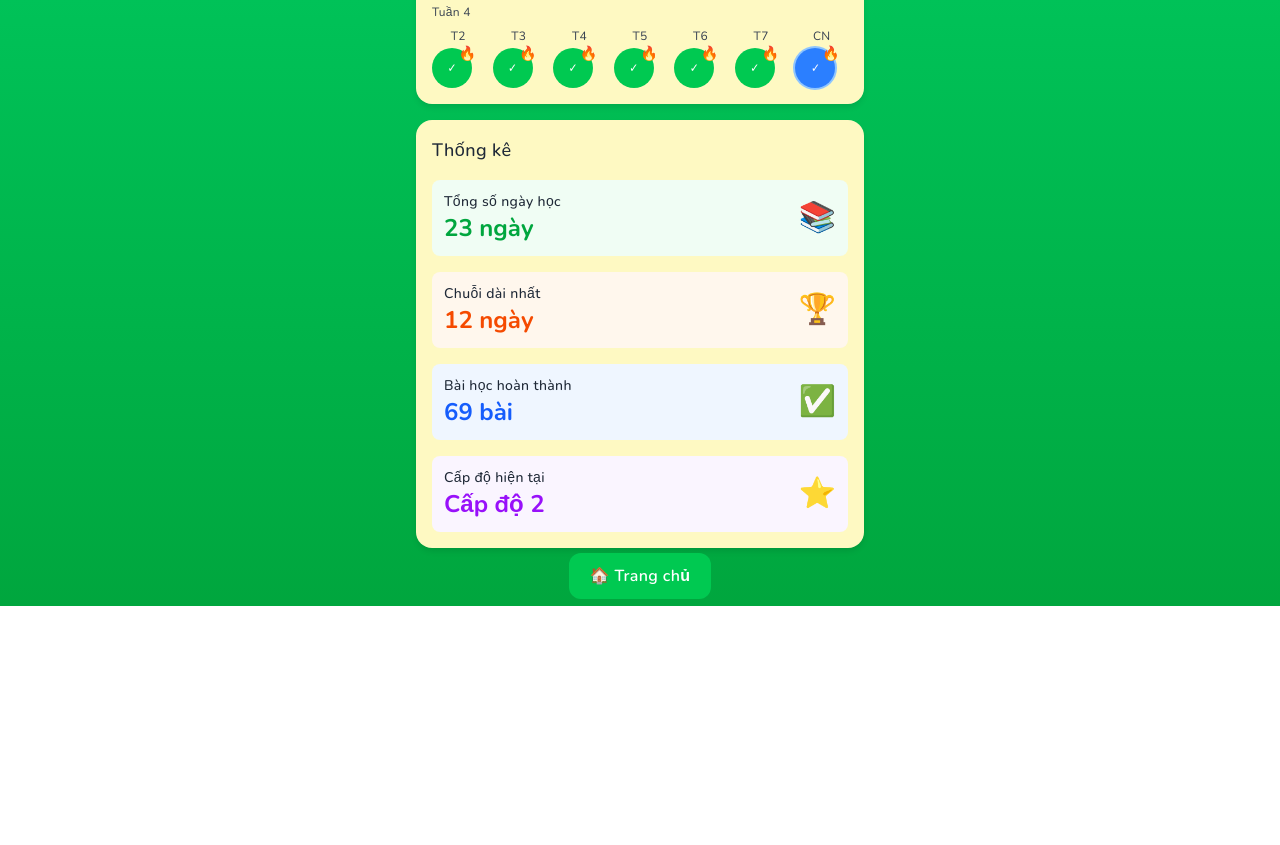
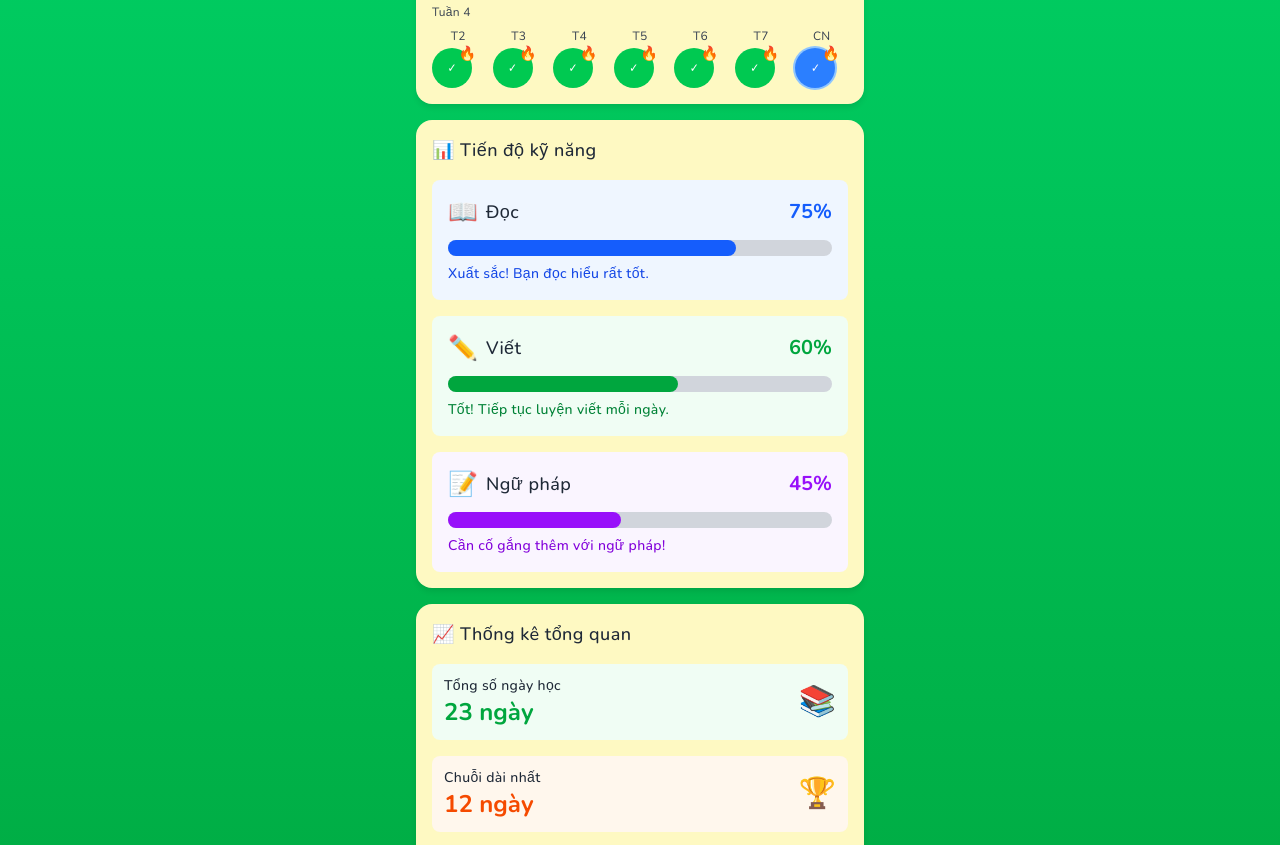
Before and after one commit to duchuyltt122/EzEdu, a Next.js app: page /tien-do in a window 1280 px wide. Shown: the part 620-1465 px from the top of the page. Before the commit the page ends 1226 px from the top, so only its background shows below. Built offline with nearby package versions, Linux system fonts and the light colour scheme.

Commit message:
update tien do

```diff
--- a/src/app/page.tsx
+++ b/src/app/page.tsx
@@ -122,6 +122,56 @@ export default function Home() {
             </div>
           </div>
 
+          {/* Skills Progress Section */}
+          <div className="bg-yellow-100 mobile-card shadow-lg">
+            <h3 className="text-lg font-bold text-readable vietnamese-text mb-4">📊 TIẾN ĐỘ KỸ NĂNG</h3>
+
+            <div className="space-y-4">
+              <div>
+                <div className="flex justify-between mb-2">
+                  <span className="text-sm font-medium text-readable vietnamese-text">📖 Đọc</span>
+                  <span className="text-sm font-bold text-blue-600">75%</span>
+                </div>
+                <div className="w-full bg-gray-300 rounded-full h-3">
+                  <div className="bg-blue-600 h-3 rounded-full transition-all duration-500" style={{width: '75%'}}></div>
+                </div>
+              </div>
+
+              <div>
+                <div className="flex justify-between mb-2">
+                  <span className="text-sm font-medium text-readable vietnamese-text">✏️ Viết</span>
+                  <span className="text-sm font-bold text-green-600">60%</span>
+                </div>
+                <div className="w-full bg-gray-300 rounded-full h-3">
+                  <div className="bg-green-600 h-3 rounded-full transition-all duration-500" style={{width: '60%'}}></div>
+                </div>
+              </div>
+
+              <div>
+                <div className="flex justify-between mb-2">
+                  <span className="text-sm font-medium text-readable vietnamese-text">📝 Ngữ pháp</span>
+                  <span className="text-sm font-bold text-purple-600">45%</span>
+                </div>
+                <div className="w-full bg-gray-300 rounded-full h-3">
+                  <div className="bg-purple-600 h-3 rounded-full transition-all duration-500" style={{width: '45%'}}></div>
+                </div>
+              </div>
+            </div>
+
+            <div className="mt-4">
+              <ul className="text-sm space-y-2 vietnamese-text">
+                <li className="text-readable-light flex items-center gap-2">
+                  <span className="text-green-500">✓</span>
+                  Đọc hiểu đang tiến bộ rất tốt!
+                </li>
+                <li className="text-readable-light flex items-center gap-2">
+                  <span className="text-orange-500">⚠️</span>
+                  Cần luyện thêm ngữ pháp cơ bản.
+                </li>
+              </ul>
+            </div>
+          </div>
+
           {/* Learning Path Section */}
           <div className="bg-yellow-100 mobile-card shadow-lg">
             <h3 className="text-lg font-bold text-readable vietnamese-text mb-3">LỘ TRÌNH HỌC</h3>
--- a/src/app/tien-do/page.tsx
+++ b/src/app/tien-do/page.tsx
@@ -107,9 +107,58 @@ export default function TienDoPage() {
           </div>
         </div>
 
+        {/* Skills Progress */}
+        <div className="bg-yellow-100 mobile-card shadow-lg mb-4">
+          <h2 className="text-lg font-bold text-readable vietnamese-text mb-4">📊 Tiến độ kỹ năng</h2>
+
+          <div className="space-y-4">
+            <div className="p-4 bg-blue-50 rounded-lg">
+              <div className="flex justify-between items-center mb-3">
+                <div className="flex items-center gap-2">
+                  <span className="text-2xl">📖</span>
+                  <span className="text-lg font-semibold text-readable vietnamese-text">Đọc</span>
+                </div>
+                <span className="text-xl font-bold text-blue-600">75%</span>
+              </div>
+              <div className="w-full bg-gray-300 rounded-full h-4 mb-2">
+                <div className="bg-blue-600 h-4 rounded-full transition-all duration-500" style={{width: '75%'}}></div>
+              </div>
+              <p className="text-sm text-blue-700 vietnamese-text">Xuất sắc! Bạn đọc hiểu rất tốt.</p>
+            </div>
+
+            <div className="p-4 bg-green-50 rounded-lg">
+              <div className="flex justify-between items-center mb-3">
+                <div className="flex items-center gap-2">
+                  <span className="text-2xl">✏️</span>
+                  <span className="text-lg font-semibold text-readable vietnamese-text">Viết</span>
+                </div>
+                <span className="text-xl font-bold text-green-600">60%</span>
+              </div>
+              <div className="w-full bg-gray-300 rounded-full h-4 mb-2">
+                <div className="bg-green-600 h-4 rounded-full transition-all duration-500" style={{width: '60%'}}></div>
+              </div>
+              <p className="text-sm text-green-700 vietnamese-text">Tốt! Tiếp tục luyện viết mỗi ngày.</p>
+            </div>
+
+            <div className="p-4 bg-purple-50 rounded-lg">
+              <div className="flex justify-between items-center mb-3">
+                <div className="flex items-center gap-2">
+                  <span className="text-2xl">📝</span>
+                  <span className="text-lg font-semibold text-readable vietnamese-text">Ngữ pháp</span>
+                </div>
+                <span className="text-xl font-bold text-purple-600">45%</span>
+              </div>
+              <div className="w-full bg-gray-300 rounded-full h-4 mb-2">
+                <div className="bg-purple-600 h-4 rounded-full transition-all duration-500" style={{width: '45%'}}></div>
+              </div>
+              <p className="text-sm text-purple-700 vietnamese-text">Cần cố gắng thêm với ngữ pháp!</p>
+            </div>
+          </div>
+        </div>
+
         {/* Statistics */}
         <div className="bg-yellow-100 mobile-card shadow-lg mb-4">
-          <h2 className="text-lg font-bold text-readable vietnamese-text mb-4">Thống kê</h2>
+          <h2 className="text-lg font-bold text-readable vietnamese-text mb-4">📈 Thống kê tổng quan</h2>
 
           <div className="space-y-4">
             <div className="flex justify-between items-center p-3 bg-green-50 rounded-lg">
```
